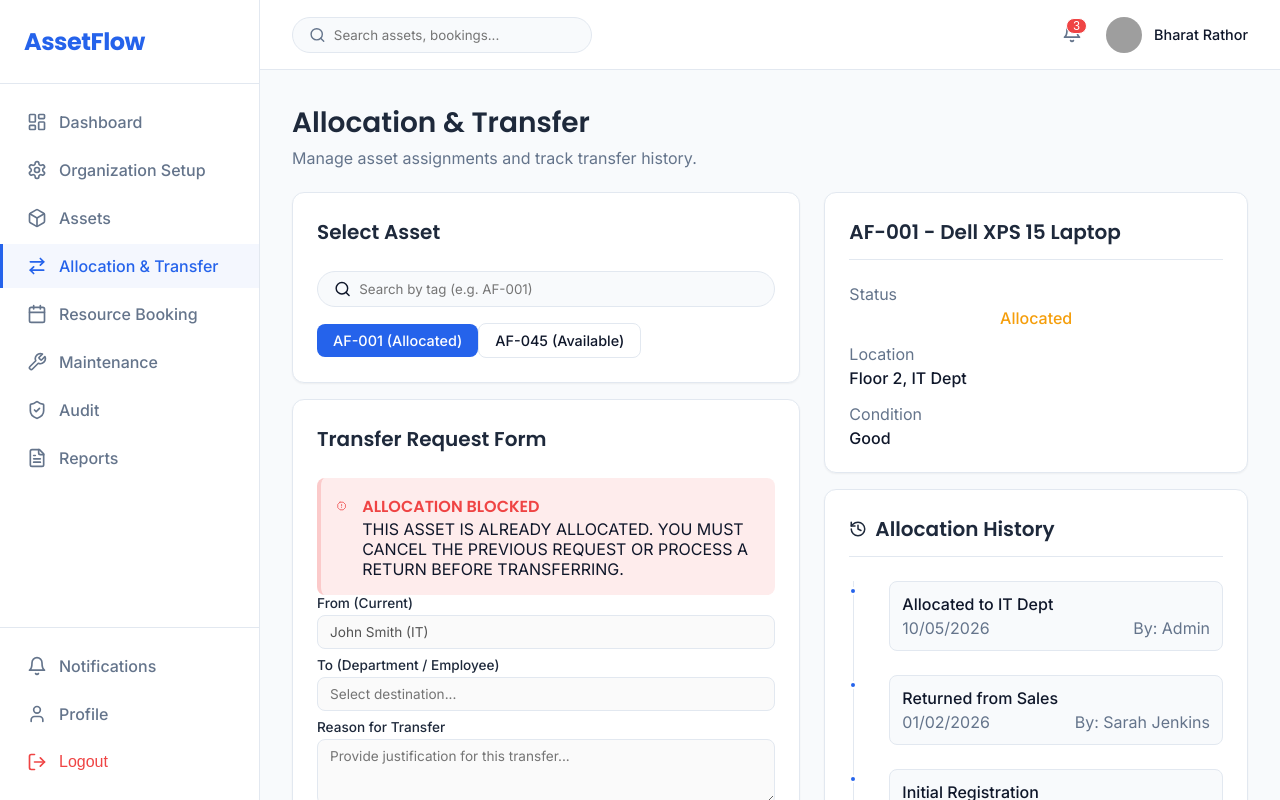
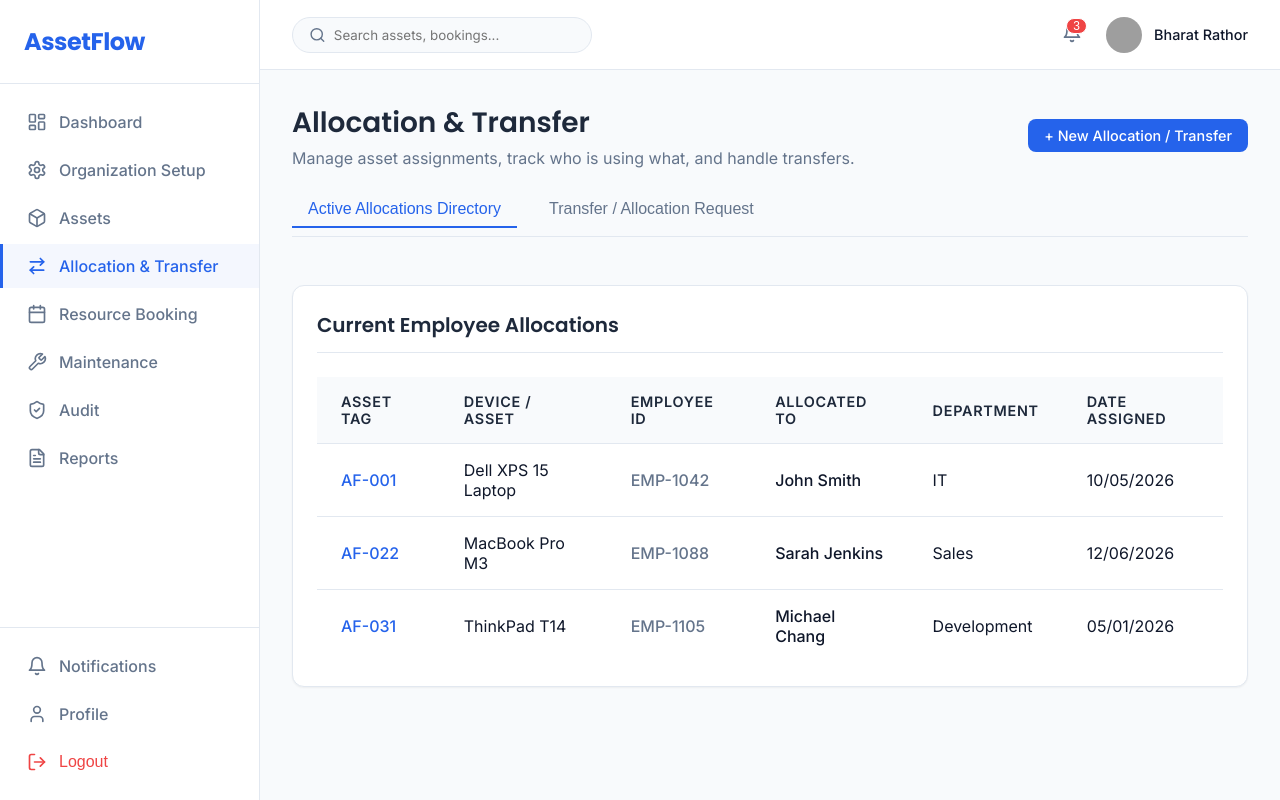
Before and after one commit to DevanshAdhia/AssetFlow-Problem-Statement, a React (Vite) app in the folder frontend/: page /allocation in a window 1280 px wide. Built offline with nearby package versions, Linux system fonts and the light colour scheme; grey boxes are pictures that could not be loaded.

Commit message:
UI: Add Active Allocations Directory tracking employee IDs and assigned assets

```diff
--- a/frontend/src/pages/Allocation/Allocation.css
+++ b/frontend/src/pages/Allocation/Allocation.css
@@ -96,6 +96,36 @@ textarea.form-control {
   resize: vertical;
 }
 
+/* Tabs */
+.allocation-tabs {
+  display: flex;
+  gap: 1rem;
+  border-bottom: 1px solid var(--border);
+  padding-bottom: 0.5rem;
+  margin-bottom: 1.5rem;
+}
+
+.allocation-tabs .tab-btn {
+  background: none;
+  border: none;
+  font-size: 1rem;
+  font-weight: 500;
+  color: var(--text-muted);
+  padding: 0.5rem 1rem;
+  cursor: pointer;
+  border-bottom: 2px solid transparent;
+  transition: var(--transition);
+}
+
+.allocation-tabs .tab-btn.active {
+  color: var(--primary);
+  border-bottom-color: var(--primary);
+}
+
+.allocation-tabs .tab-btn:hover {
+  color: var(--primary);
+}
+
 @media (max-width: 1024px) {
   .allocation-grid {
     grid-template-columns: 1fr;
--- a/frontend/src/pages/Allocation/Allocation.jsx
+++ b/frontend/src/pages/Allocation/Allocation.jsx
@@ -13,7 +13,14 @@ const mockHistory = [
   { id: 3, date: '15/01/2025', action: 'Initial Registration', by: 'System' }
 ];
 
+const mockActiveAllocations = [
+  { id: 1, tag: 'AF-001', asset: 'Dell XPS 15 Laptop', empId: 'EMP-1042', person: 'John Smith', department: 'IT', date: '10/05/2026' },
+  { id: 2, tag: 'AF-022', asset: 'MacBook Pro M3', empId: 'EMP-1088', person: 'Sarah Jenkins', department: 'Sales', date: '12/06/2026' },
+  { id: 3, tag: 'AF-031', asset: 'ThinkPad T14', empId: 'EMP-1105', person: 'Michael Chang', department: 'Development', date: '05/01/2026' }
+];
+
 const Allocation = () => {
+  const [activeTab, setActiveTab] = useState('directory');
   const [selectedAsset, setSelectedAsset] = useState(mockAssets[0]);
   const [searchTerm, setSearchTerm] = useState('');
 
@@ -24,11 +31,58 @@ const Allocation = () => {
       <div className="page-header flex-between">
         <div>
           <h1>Allocation & Transfer</h1>
-          <p className="text-muted">Manage asset assignments and track transfer history.</p>
+          <p className="text-muted">Manage asset assignments, track who is using what, and handle transfers.</p>
+        </div>
+        <div className="header-actions">
+          <button className="btn btn-primary" onClick={() => setActiveTab('request')}>
+            + New Allocation / Transfer
+          </button>
         </div>
       </div>
 
-      <div className="allocation-grid">
+      <div className="allocation-tabs mb-3">
+        <button className={`tab-btn ${activeTab === 'directory' ? 'active' : ''}`} onClick={() => setActiveTab('directory')}>
+          Active Allocations Directory
+        </button>
+        <button className={`tab-btn ${activeTab === 'request' ? 'active' : ''}`} onClick={() => setActiveTab('request')}>
+          Transfer / Allocation Request
+        </button>
+      </div>
+
+      {activeTab === 'directory' ? (
+        <div className="card">
+          <div className="card-header border-bottom pb-2">
+            <h2>Current Employee Allocations</h2>
+          </div>
+          <div className="table-container mt-3">
+            <table className="data-table">
+              <thead>
+                <tr>
+                  <th>Asset Tag</th>
+                  <th>Device / Asset</th>
+                  <th>Employee ID</th>
+                  <th>Allocated To</th>
+                  <th>Department</th>
+                  <th>Date Assigned</th>
+                </tr>
+              </thead>
+              <tbody>
+                {mockActiveAllocations.map(alloc => (
+                  <tr key={alloc.id}>
+                    <td className="font-medium text-primary">{alloc.tag}</td>
+                    <td>{alloc.asset}</td>
+                    <td className="font-medium text-muted">{alloc.empId}</td>
+                    <td className="font-medium">{alloc.person}</td>
+                    <td>{alloc.department}</td>
+                    <td>{alloc.date}</td>
+                  </tr>
+                ))}
+              </tbody>
+            </table>
+          </div>
+        </div>
+      ) : (
+        <div className="allocation-grid">
         {/* Left Column: Asset Selection & Form */}
         <div className="allocation-form-section flex-col gap-3">
 
@@ -144,6 +198,7 @@ const Allocation = () => {
 
         </div>
       </div>
+      )}
     </div>
   );
 };
```
